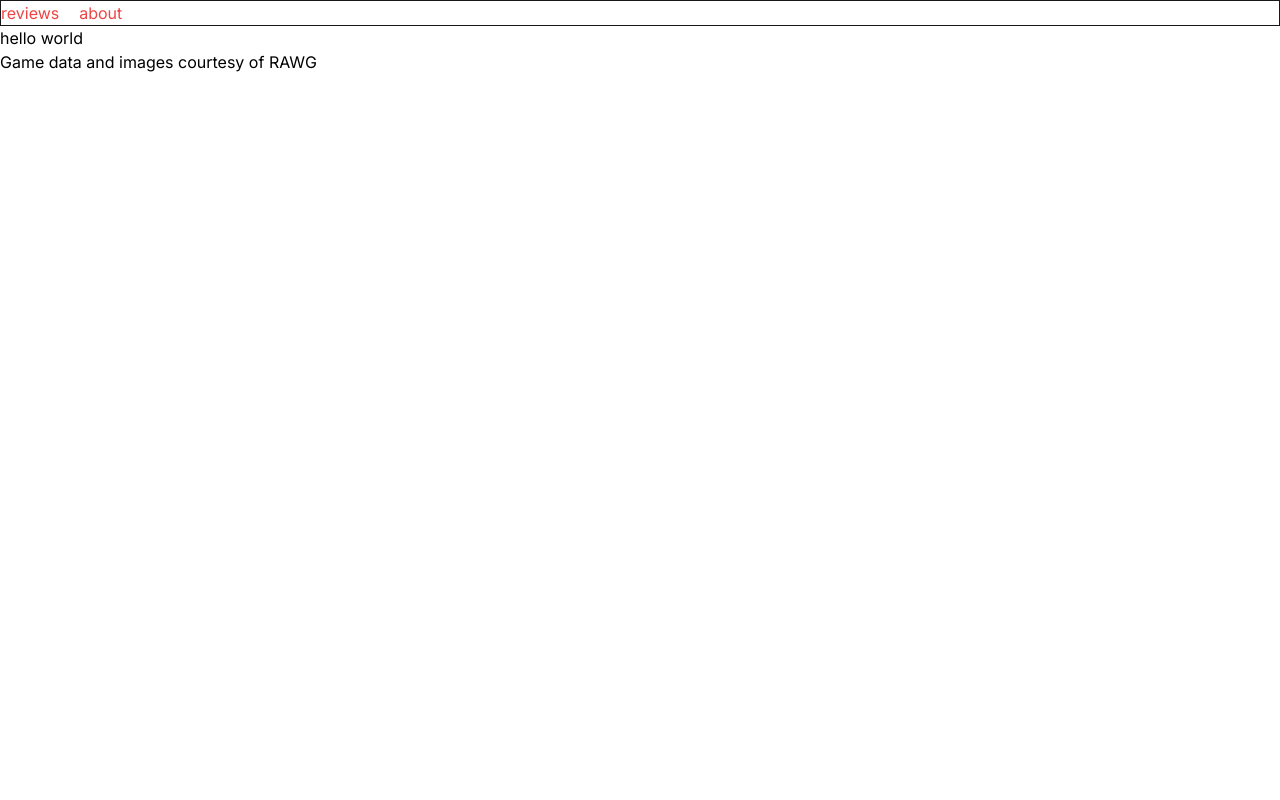
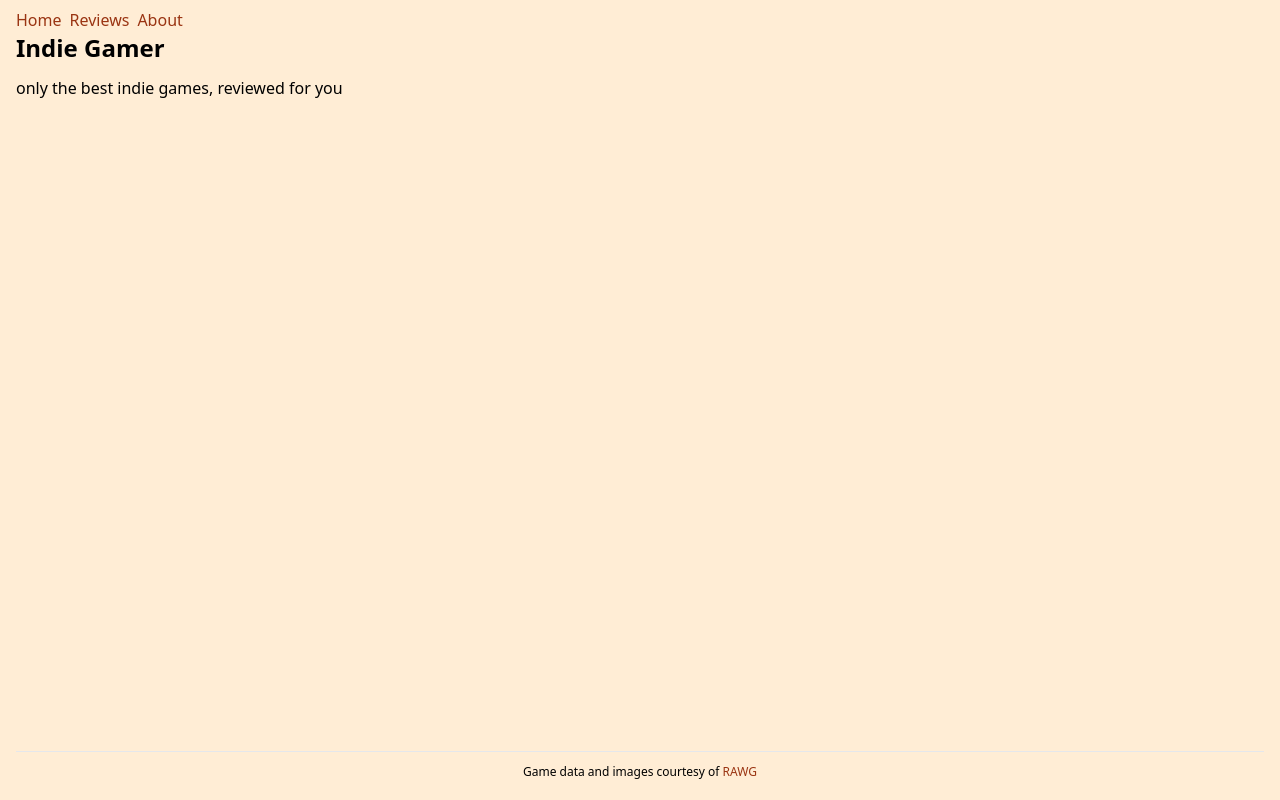
Before and after one commit to benwhite0820/next-review, a Next.js app: page / in a window 1280 px wide. Built offline with nearby package versions, Linux system fonts and the light colour scheme.

Commit message:
add basic styling and component

```diff
--- a/app/layout.tsx
+++ b/app/layout.tsx
@@ -1,14 +1,5 @@
+import NavBar from '@/components/navbar.component';
 import './globals.css';
-import type { Metadata } from 'next';
-import { Inter } from 'next/font/google';
-import Link from 'next/link';
-
-const inter = Inter({ subsets: ['latin'] });
-
-export const metadata: Metadata = {
-  title: 'Create Next App',
-  description: 'Generated by create next app',
-};
 
 type Props = {
   children: React.ReactNode;
@@ -17,21 +8,18 @@ type Props = {
 export default function RootLayout({ children }: Props) {
   return (
     <html lang="en">
-      <body className={inter.className}>
+      <body className="bg-orange-100 px-4 py-2 flex flex-col min-h-screen">
         <header>
-          <ul className="flex gap-5 text-red-500 border border-zinc-900">
-            <li>
-              <Link href="/reviews">reviews</Link>
-            </li>
-            <li>
-              <Link href="/about">about</Link>
-            </li>
-          </ul>
+          <NavBar />
         </header>
-        <main>{children}</main>
-        <footer>
+        <main className="grow">{children}</main>
+        <footer className="border-t py-3 text-center text-xs">
           Game data and images courtesy of{' '}
-          <a href="https://rawg.io/" target="_blank">
+          <a
+            className="text-orange-800 hover:underline"
+            href="https://rawg.io/"
+            target="_blank"
+          >
             RAWG
           </a>
         </footer>
--- a/app/page.tsx
+++ b/app/page.tsx
@@ -1,8 +1,13 @@
+import Heading from '@/components/heading.component';
 import React from 'react';
 
 const Home = () => {
-  console.log('component render');
-  return <h1>hello world</h1>;
+  return (
+    <>
+      <Heading>Indie Gamer</Heading>
+      <p>only the best indie games, reviewed for you</p>
+    </>
+  );
 };
 
 export default Home;
--- a/app/reviews/hollow-knight/page.tsx
+++ b/app/reviews/hollow-knight/page.tsx
@@ -1,9 +1,10 @@
+import Heading from '@/components/heading.component';
 import React from 'react';
 
 const HollowKinghtPage = () => {
   return (
     <>
-      <h1 className="text-4xl">HollowKinghtPage</h1>
+      <Heading>HollowKinghtPage</Heading>
       <div>This will be the review for Stardew Valley</div>
     </>
   );
--- a/app/reviews/page.tsx
+++ b/app/reviews/page.tsx
@@ -1,10 +1,11 @@
+import Heading from '@/components/heading.component';
 import Link from 'next/link';
 import React from 'react';
 
 const Reviews = () => {
   return (
     <>
-      <h1 className="text-4xl">Review Area</h1>
+      <Heading>Review Area</Heading>
       <ul>
         <li>
           <Link href="/reviews/hollow-knight">Hollow Knight</Link>
--- a/app/reviews/stardew-valley/page.tsx
+++ b/app/reviews/stardew-valley/page.tsx
@@ -1,9 +1,10 @@
+import Heading from '@/components/heading.component';
 import React from 'react';
 
 const StardewVallyPage = () => {
   return (
     <>
-      <h1 className="text-4xl">StardewVallyPage</h1>
+      <Heading>StardewVallyPage</Heading>
       <div>This will be the review for Stardew Valley</div>
     </>
   );
--- /dev/null
+++ b/components/heading.component.tsx
@@ -0,0 +1,12 @@
+import React from 'react';
+
+type Props = {
+  children: React.ReactNode;
+  className?: string;
+};
+
+const Heading = ({ children, className }: Props) => {
+  return <h1 className={`font-bold pb-3 text-2xl ${className}`}>{children}</h1>;
+};
+
+export default Heading;
--- /dev/null
+++ b/components/navbar.component.tsx
@@ -0,0 +1,28 @@
+import Link from 'next/link';
+import React from 'react';
+
+const NavBar = () => {
+  return (
+    <nav>
+      <ul className="flex gap-2">
+        <li>
+          <Link className="text-orange-800 hover:underline" href="/">
+            Home
+          </Link>
+        </li>
+        <li>
+          <Link className="text-orange-800 hover:underline" href="/reviews">
+            Reviews
+          </Link>
+        </li>
+        <li>
+          <Link className="text-orange-800 hover:underline" href="/about">
+            About
+          </Link>
+        </li>
+      </ul>
+    </nav>
+  );
+};
+
+export default NavBar;
```
